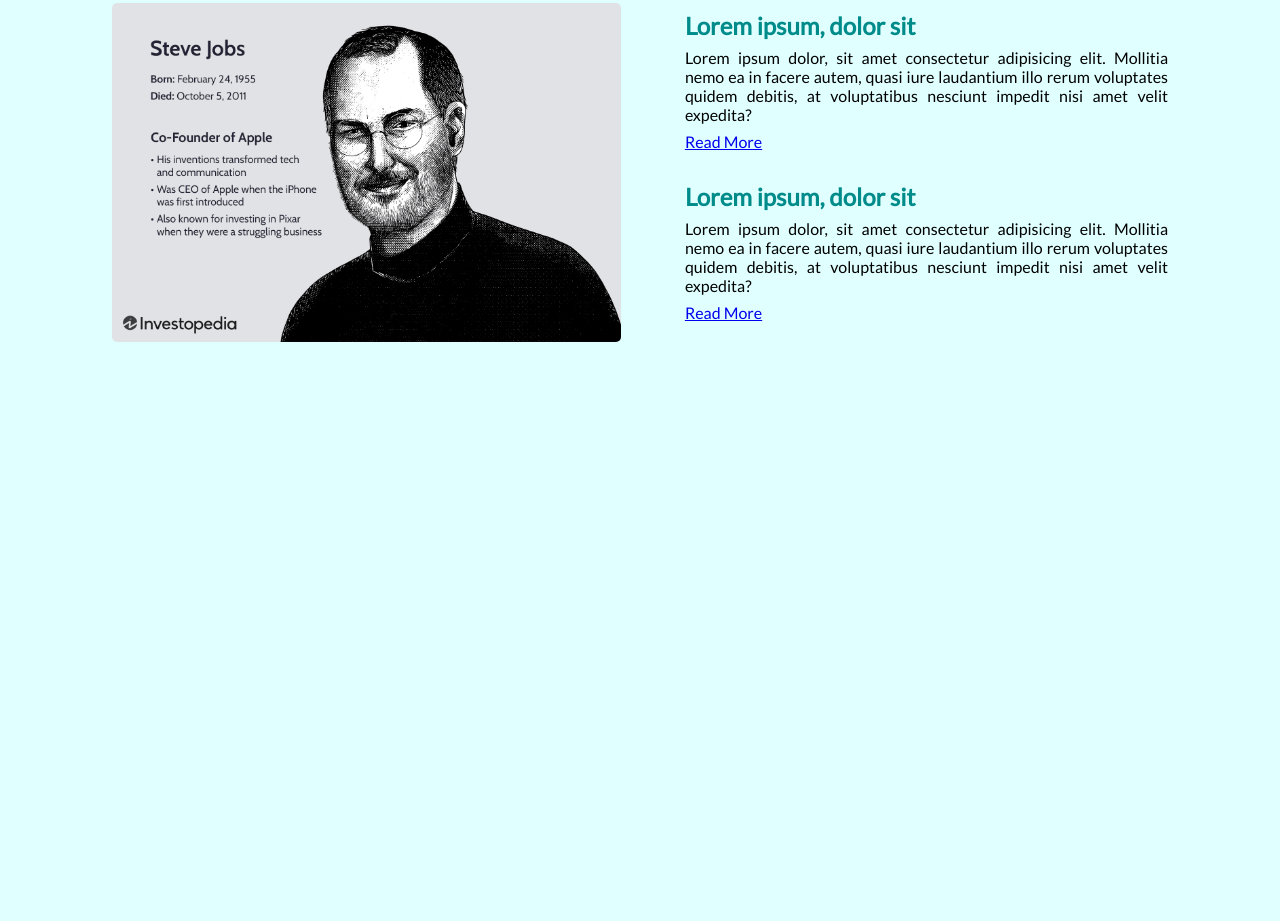
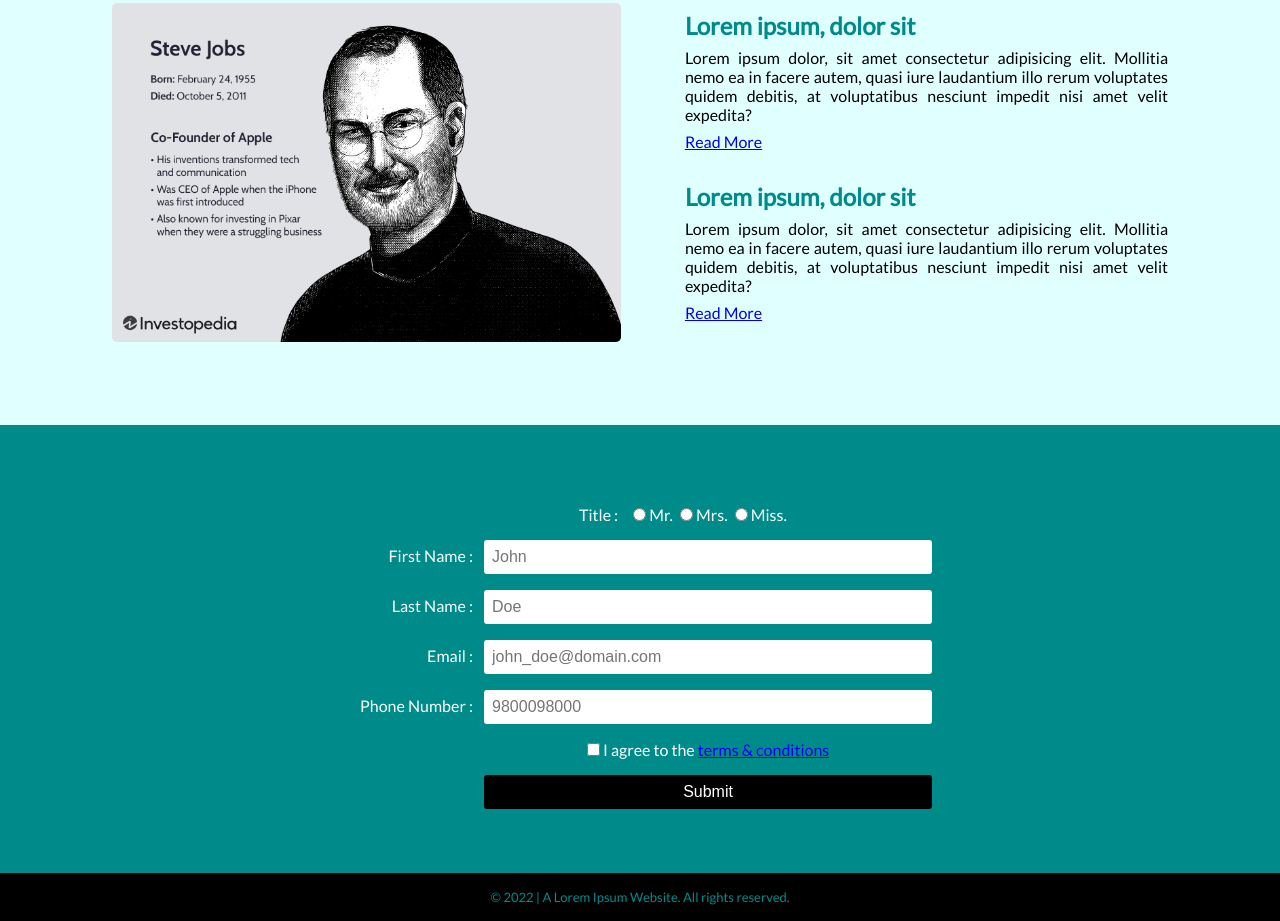
Before and after one commit to pesto-students/p3-tushar-msgaurav, a website: page Week-2/lorem-assignment/index.html in a window 1280 px wide. Shown: the part 415-1336 px from the top of the page. Before the commit the page ends 840 px from the top, so only its background shows below. Drawn offline with nearby package versions, Linux system fonts and the light colour scheme.

Commit message:
Submit Week-2 assignment

```diff
--- a/Week-2/lorem-assignment/assets/src/sass/styles.scss
+++ b/Week-2/lorem-assignment/assets/src/sass/styles.scss
@@ -4,10 +4,10 @@
 @import url('https://fonts.googleapis.com/css2?family=Lato&display=swap');
 
 // Variable Declaration
-$header-color: cadetblue;
+$header-color: darkcyan;
 $body-color: lightcyan;
 $text-color: darkcyan;
-$footer-color: midnightblue;
+$footer-color: darkcyan;
 
 * {
   margin: 0;
@@ -25,15 +25,16 @@
 }
 
 a {
+  cursor: pointer;
+
   &:hover {
     text-decoration: none;
-    color: $text-color;
+    color: $body-color;
   }
 }
 
 // Wrapper
 #loremipsum_wrapper {
-  text-align: justify;
 
   .header_container {
     background-color: $header-color;
@@ -49,6 +50,7 @@
 
   .main_container {
     padding: 5rem;
+    text-align: justify;
 
     .top_section_container {
       display: flex;
@@ -99,10 +101,63 @@
     }
   }
 
+  .footer_container {
+    padding: 4rem 0;
+    background-color: $footer-color;
+    color: white;
+
+    .footer_form_container {
+      text-align: center;
+
+      .label_input_group {
+        display: block;
+        margin-top: 1rem;
+
+        span:nth-child(1) {
+          display: inline-block;
+          width: 125px;
+          text-align: right;
+          margin-right: 0.5rem;
+        }
+
+        input[type=radio] {
+          margin-left: 4px;
+        }
+
+        .form_input_element {
+          border: none;
+          outline: none;
+          padding: 0.5rem;
+          border-radius: 3px;
+          width: 35%;
+          font-size: 1rem;
+        }
+      }
+
+      .btn_submit {
+        background-color: black;
+        color: white;
+        cursor: pointer;
+      }
+    }
+  }
+
+  .copyright_container {
+    padding: 1rem;
+    background-color: black;
+    color: $header-color;
+    text-align: center;
+    font-size: small;
+  }
+
   // Media Queries
   @media screen and (max-width: 800px) {
     .header_container {
       padding: 1.5rem;
+
+      p {
+        font-size: 12px;
+      }
     }
 
     .main_container {
@@ -130,5 +185,26 @@
 
       }
     }
+
+    .footer_container {
+      padding: 1.5rem;
+
+      .footer_form_container {
+        text-align: left;
+
+        .label_input_group {
+
+          span:nth-child(1) {
+            width: unset;
+            margin-right: 0;
+            margin-bottom: 5px;
+          }
+
+          .form_input_element {
+            width: 100%;
+          }
+        }
+      }
+    }
   }
 }
--- a/Week-2/lorem-assignment/index.html
+++ b/Week-2/lorem-assignment/index.html
@@ -70,6 +70,74 @@
 
 		</main>
 
+		<footer class="footer_container">
+
+			<!-- Form Container-->
+			<div class="footer_form_container">
+				<form action="/" method="post">
+
+					<div class="label_input_group">
+						<span>Title :</span>
+						<label for="mr">
+							<input type="radio" id="mr" name="title" value="mr" required>
+							<span>Mr.</span>
+						</label>
+						<label for="mrs">
+							<input type="radio" id="mrs" name="title" value="mrs">
+							<span>Mrs.</span>
+						</label>
+						<label for="miss">
+							<input type="radio" id="miss" name="title" value="miss">
+							<span>Miss.</span>
+						</label>
+					</div>
+
+					<label for="first_name" class="label_input_group">
+						<span>First Name :</span>
+						<input class="form_input_element" type="text" id="first_name" placeholder="John" minlength="3"
+							maxlength="32" required>
+					</label>
+
+					<label for="last_name" class="label_input_group">
+						<span>Last Name :</span>
+						<input class="form_input_element" type="text" id="last_name" placeholder="Doe" minlength="3" maxlength="32"
+							required>
+					</label>
+
+					<label for="email" class="label_input_group">
+						<span>Email :</span>
+						<input class="form_input_element" type="email" id="email" placeholder="john_doe@domain.com" required>
+					</label>
+
+					<label for="phone_number" class="label_input_group">
+						<span>Phone Number :</span>
+						<input class="form_input_element" type="tel" id="phone_number" placeholder="9800098000" maxlength="10"
+							required>
+					</label>
+
+					<!-- Form Terms & Conditions Checkbox Button-->
+					<label for="terms_conditions" class="label_input_group">
+						<span></span>
+						<span><input type="checkbox" id="terms_conditions" required> I agree to the <a href="#">terms &
+								conditions</a></span>
+					</label>
+
+					<!-- Form Submit Button-->
+					<div class="label_input_group">
+						<span></span>
+						<input class="form_input_element btn_submit" type="submit">
+					</div>
+
+				</form>
+			</div>
+
+		</footer>
+
+		<!-- Copyright Container-->
+		<div class="copyright_container">
+			<p>&#169; 2022 | A Lorem Ipsum Website. All rights reserved.</p>
+		</div>
+
 	</div>
 </body>
 
```
Also changed, not shown: Week-2/lorem-assignment/README.md, Week-2/lorem-assignment/assets/dest/css/styles.css.
